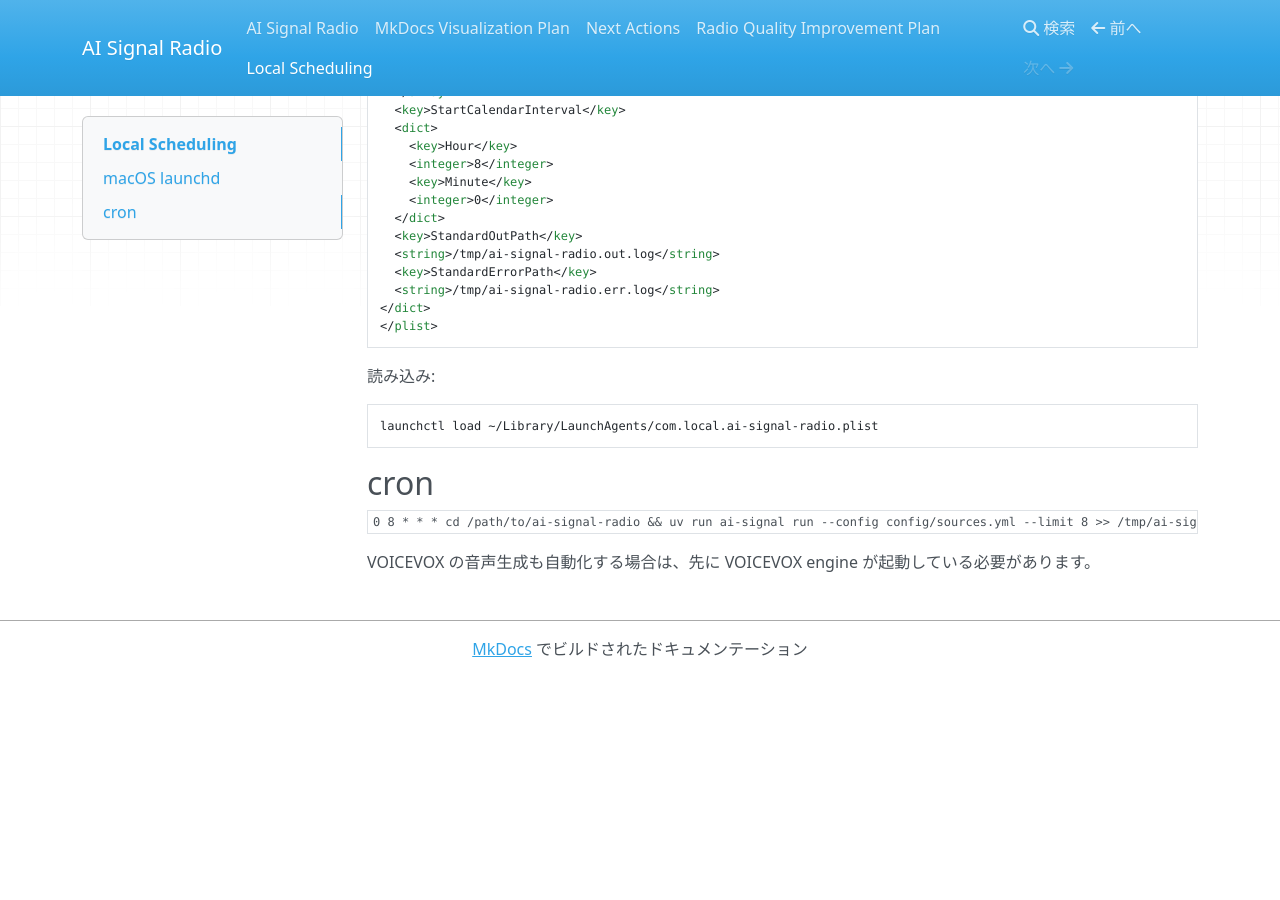
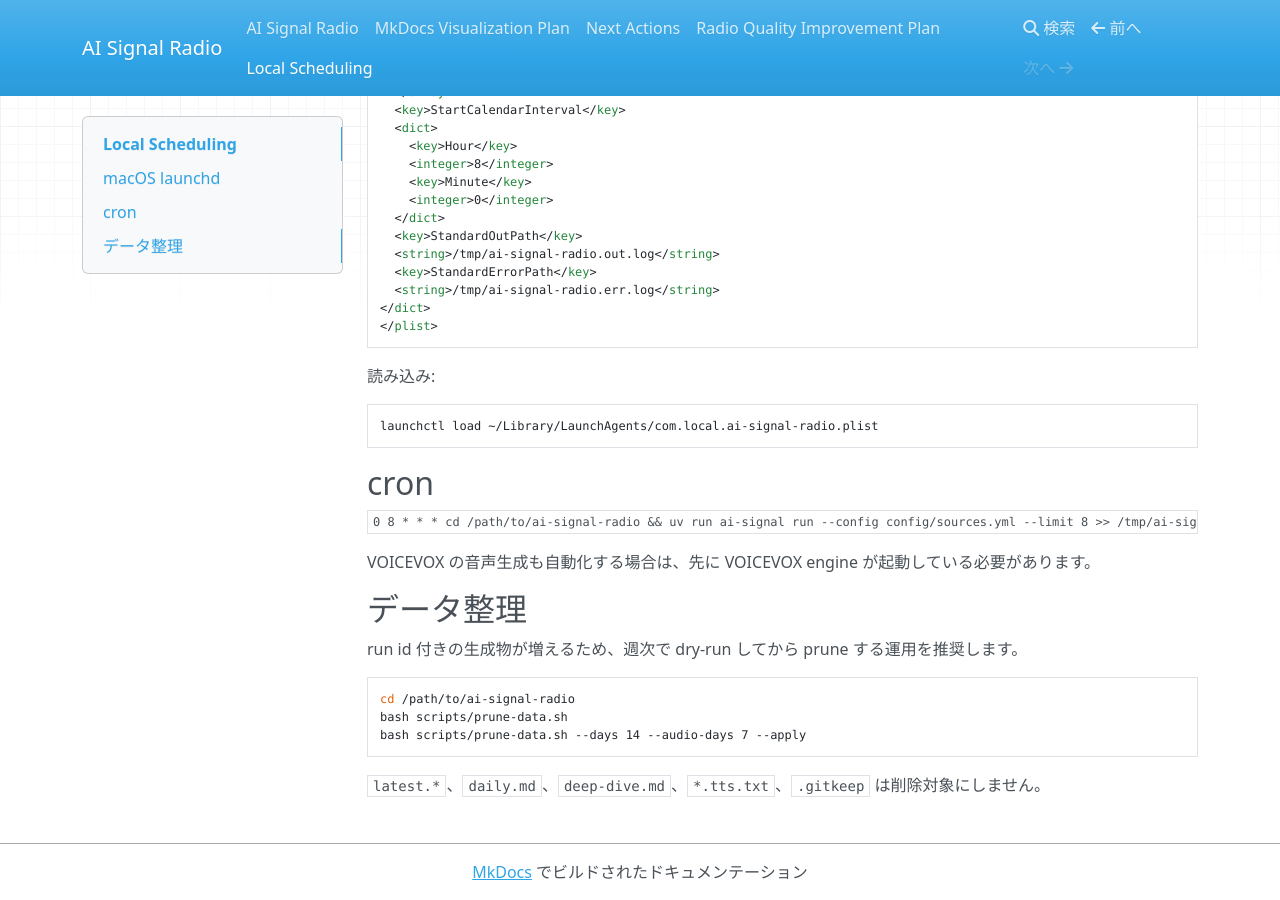
Before and after one commit to kino-6/ai-signal-radio, an MkDocs documentation site: the page built from docs/SCHEDULING.md, in a window 1280 px wide and 900 px high, scrolled down 597 px. Built offline with MkDocs 1.6.1, drawn with Linux system fonts in a browser that asks for light colours; nearby versions of some CDN libraries; before the commit the page ends 1274 px from its top, so only the background shows below that.

Commit message:
Add data pruning script

````diff
--- a/docs/SCHEDULING.md
+++ b/docs/SCHEDULING.md
@@ -55,3 +55,15 @@ launchctl load ~/Library/LaunchAgents/com.local.ai-signal-radio.plist
 ```
 
 VOICEVOX の音声生成も自動化する場合は、先に VOICEVOX engine が起動している必要があります。
+
+## データ整理
+
+run id 付きの生成物が増えるため、週次で dry-run してから prune する運用を推奨します。
+
+```bash
+cd /path/to/ai-signal-radio
+bash scripts/prune-data.sh
+bash scripts/prune-data.sh --days 14 --audio-days 7 --apply
+```
+
+`latest.*`、`daily.md`、`deep-dive.md`、`*.tts.txt`、`.gitkeep` は削除対象にしません。
````
Also changed, not shown: README.md (+16 -0 lines), 1 other file.
